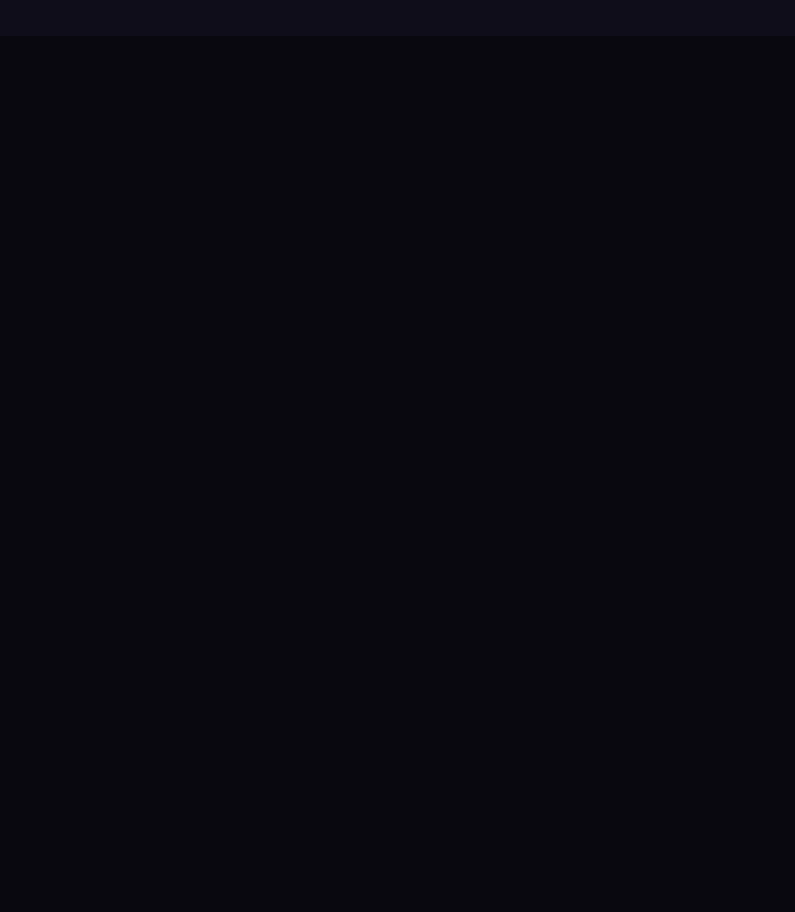
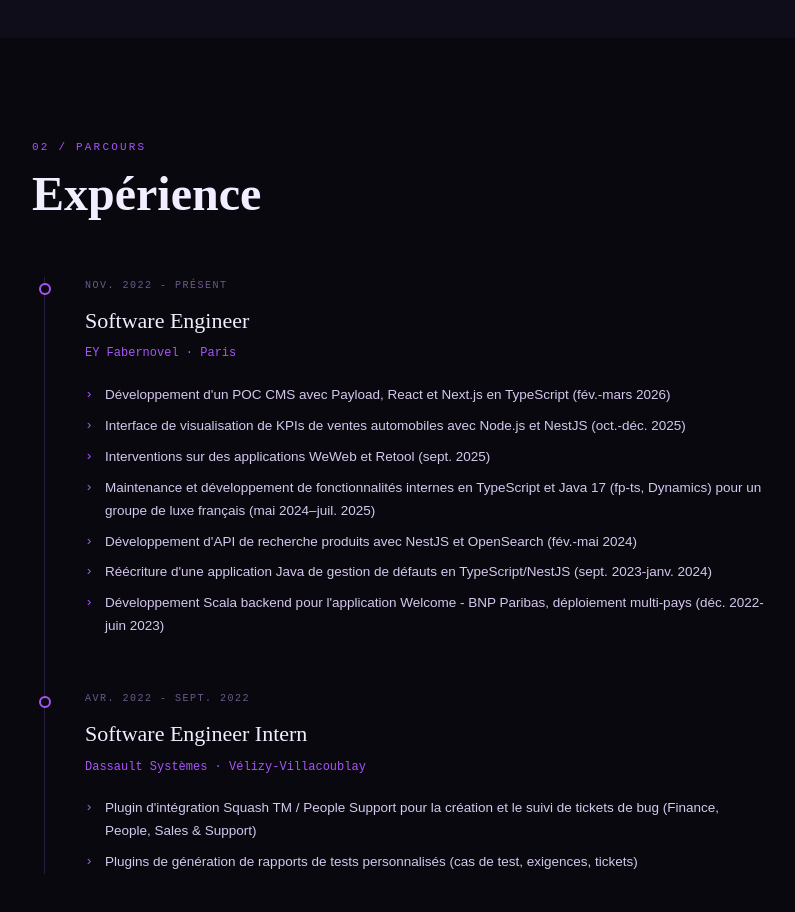
Before and after one commit to LyKell/LyKell.github.io, a React (Vite) app: page / in a window 1280 px wide. Shown: the part 1400-2312 px from the top of the page, without its empty margins (28-823 px from the left). Before the commit the page ends 1436 px from the top, so only its background shows below. Built offline with nearby package versions, Linux system fonts and the light colour scheme.

Commit message:
feat: add experience (#10)

```diff
--- a/src/App.tsx
+++ b/src/App.tsx
@@ -1,3 +1,4 @@
+import Experience from './components/experience/Experience';
 import Hero from './components/hero/Hero';
 import Nav from './components/Nav';
 import Skills from './components/skills/Skills';
@@ -8,6 +9,7 @@ function App() {
       <Nav />
       <Hero />
       <Skills />
+      <Experience />
     </>
   );
 }
--- /dev/null
+++ b/src/components/experience/Experience.tsx
@@ -0,0 +1,42 @@
+import ExperienceCard from './ExperienceCard';
+
+export default function Experience() {
+  return (
+    <section>
+      <div>
+        <div className="section-label">02 / Parcours</div>
+        <h2 style={{ fontSize: 'clamp(32px, 4vw, 48px)' }} className="section-title">
+          Expérience
+        </h2>
+      </div>
+      <div className="border-line ml-3 border-l pl-10">
+        <ExperienceCard
+          startDate={'NOV. 2022'}
+          job={'Software Engineer'}
+          company={'EY Fabernovel'}
+          location={'Paris'}
+          missions={[
+            "Développement d'un POC CMS avec Payload, React et Next.js en TypeScript (fév.-mars 2026)",
+            'Interface de visualisation de KPIs de ventes automobiles avec Node.js et NestJS (oct.-déc. 2025)',
+            'Interventions sur des applications WeWeb et Retool (sept. 2025)',
+            'Maintenance et développement de fonctionnalités internes en TypeScript et Java 17 (fp-ts, Dynamics) pour un groupe de luxe français (mai 2024–juil. 2025)',
+            "Développement d'API de recherche produits avec NestJS et OpenSearch (fév.-mai 2024)",
+            "Réécriture d'une application Java de gestion de défauts en TypeScript/NestJS (sept. 2023-janv. 2024)",
+            "Développement Scala backend pour l'application Welcome - BNP Paribas, déploiement multi-pays (déc. 2022-juin 2023)",
+          ]}
+        />
+        <ExperienceCard
+          startDate={'AVR. 2022'}
+          endDate={'SEPT. 2022'}
+          job={'Software Engineer Intern'}
+          company={'Dassault Systèmes'}
+          location={'Vélizy-Villacoublay'}
+          missions={[
+            "Plugin d'intégration Squash TM / People Support pour la création et le suivi de tickets de bug (Finance, People, Sales & Support)",
+            'Plugins de génération de rapports de tests personnalisés (cas de test, exigences, tickets)',
+          ]}
+        />
+      </div>
+    </section>
+  );
+}
--- /dev/null
+++ b/src/components/experience/ExperienceCard.tsx
@@ -0,0 +1,25 @@
+import Missions from './Missions';
+
+interface ExperienceCardProps {
+  startDate: string;
+  endDate?: string;
+  job: string;
+  company: string;
+  location: string;
+  missions: string[];
+}
+
+export default function ExperienceCard({ startDate, endDate, job, company, location, missions }: ExperienceCardProps) {
+  return (
+    <div className="experience-card">
+      <div className="font-jb-mono text-muted mb-2 text-[10px] tracking-[.15em]">
+        {startDate} - {endDate ?? 'PRÉSENT'}
+      </div>
+      <div className="font-dm-serif mb-1 text-[22px] text-white">{job}</div>
+      <div className="font-jb-mono text-accent mb-5 text-[12px]">
+        {company} · {location}
+      </div>
+      <Missions missions={missions} />
+    </div>
+  );
+}
--- /dev/null
+++ b/src/components/experience/Missions.tsx
@@ -0,0 +1,13 @@
+interface MissionsProps {
+  missions: string[];
+}
+
+export default function Missions({ missions }: MissionsProps) {
+  return (
+    <ul className="experience-bullets flex list-none flex-col gap-2">
+      {missions.map((mission) => (
+        <li className="text-text relative max-w-170 pl-5 text-[13.5px]">{mission}</li>
+      ))}
+    </ul>
+  );
+}
--- a/src/components/skills/Skills.tsx
+++ b/src/components/skills/Skills.tsx
@@ -2,7 +2,7 @@ import SkillsCard from './SkillsCard';
 
 export default function Skills() {
   return (
-    <section className="bg-bg2 px-15 py-25">
+    <section className="bg-bg2">
       <div>
         <div className="section-label">01 / Compétences</div>
         <h2 style={{ fontSize: 'clamp(32px, 4vw, 48px)' }} className="section-title">
--- a/src/index.css
+++ b/src/index.css
@@ -17,7 +17,7 @@
 }
 
 body {
-  @apply bg-bg text-text font-sans text-sm;
+  @apply bg-bg text-text font-manrope text-sm leading-[1.7];
 }
 
 .btn {
@@ -35,12 +35,16 @@ body {
   }
 }
 
+section {
+  @apply px-15 py-25;
+}
+
 .section-label {
   @apply text-accent font-jb-mono mb-3 text-[11px] tracking-[.2em] uppercase;
 }
 
 .section-title {
-  @apply font-dm-serif mb-14 font-bold text-white;
+  @apply font-dm-serif mb-14 leading-[1.1] font-bold text-white;
 }
 
 .skill-card {
@@ -60,6 +64,30 @@ body {
   @apply font-jb-mono text-text border-glow rounded-xs border px-3 py-1 text-[11px];
 }
 
+.experience-card {
+  @apply relative pb-13;
+}
+
+.experience-card::before {
+  transition:
+    background 0.3s,
+    box-shadow 0.3s;
+  @apply bg-bg border-accent absolute top-1.5 -left-11.5 h-3 w-3 rounded-[50%] border-2 content-[''];
+}
+
+.experience-card:hover::before {
+  box-shadow: 0 0 16px var(--glow);
+  @apply bg-accent;
+}
+
+.experience-card:last-child {
+  @apply pb-0;
+}
+
+.experience-bullets li::before {
+  @apply text-accent font-jb-mono absolute left-0 content-['›'];
+}
+
 @keyframes blink {
   0%,
   100% {
```
